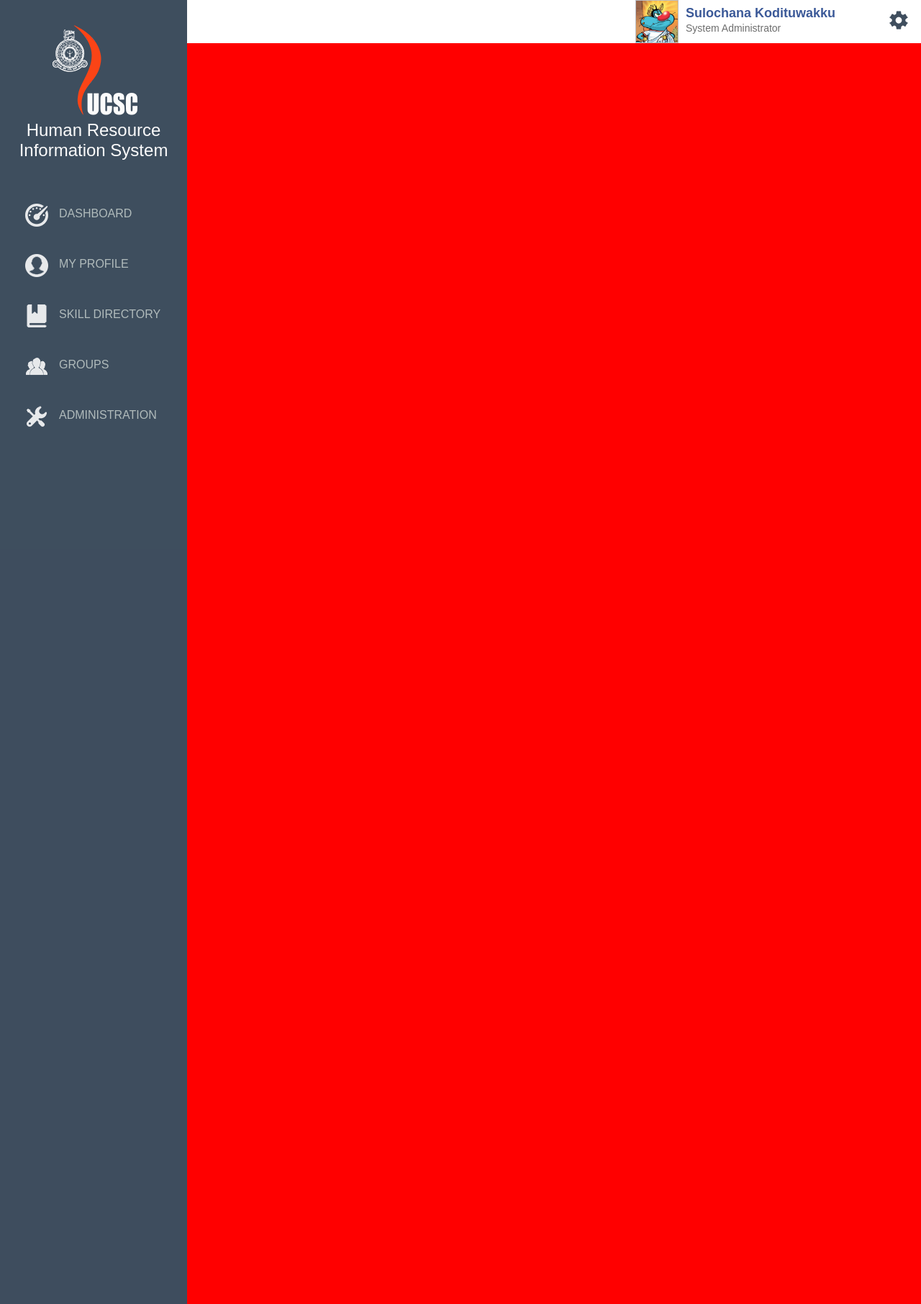
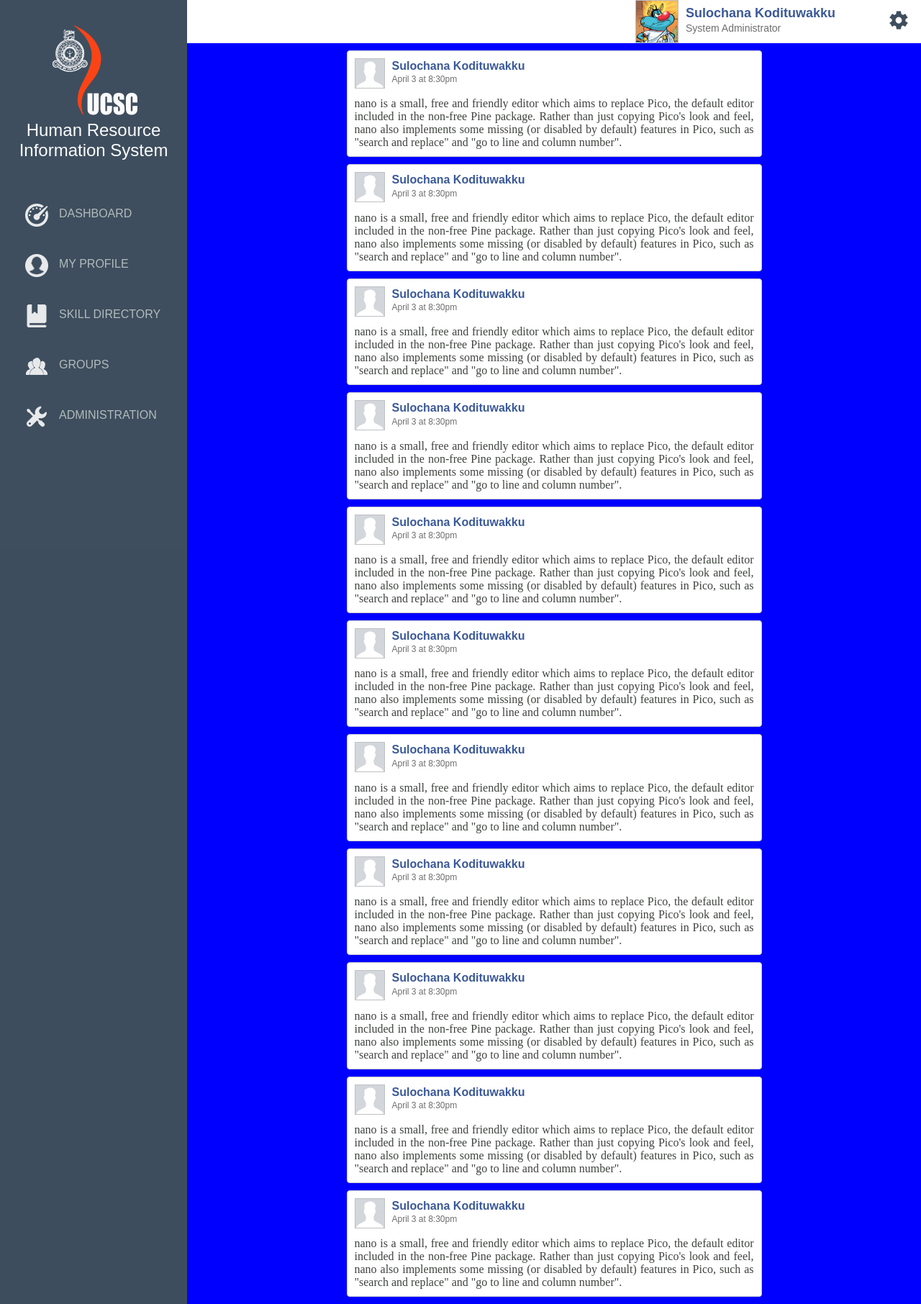
Before and after one commit to heysulo/hris, a PHP site: page /app/view/templates/profile.php in a window 1280 px wide. Shown: the whole page at 72% size. Run offline with PHP 8.4, Linux system fonts and the light colour scheme.

Commit message:
Bottom panel as php

```diff
--- /dev/null
+++ b/app/view/templates/bottom_panel.php
@@ -0,0 +1,27 @@
+<div class="bottomPanel">
+	 <?php
+		for ($x = 0; $x <= 10; $x++) {
+
+	?>
+	<div class="cbox">
+        <div class="cbox_header">
+            <div>
+                <div><img class="cbox_div_propic" src="../../../public/img/defimg.jpg"></div>
+                <div class="cbox_profile_title">Sulochana Kodituwakku</div>
+                <div class="cbox_timestamp">April 3 at 8:30pm</div>
+            </div>
+
+        </div>
+        <br>
+        <div class="cbox_content_txt"> nano  is  a  small,  free  and  friendly  editor  which aims to replace Pico, the default editor
+       included in the non-free Pine package.  Rather than just copying Pico's look and feel, nano also
+       implements  some missing (or disabled by default) features in Pico, such as "search and replace"
+       and "go to line and column number".
+        </div>
+    </div>
+    <?php
+
+	}
+    ?>
+
+</div>
--- a/app/view/templates/profile.php
+++ b/app/view/templates/profile.php
@@ -6,14 +6,9 @@
     <link rel="stylesheet" type="text/css" href="../../../public/css/artista.css">
 </head>
 <body class="clearfix">
-
-<div id="overlay"></div>
-
 	<?php include_once('side_panel.php'); ?>
-
-
 	<?php include_once('top_pane.php'); ?>
-
+	<?php include_once('bottom_panel.php'); ?>
 
 
 	<script src="../../../public/js/jquery-2.2.4.min.js"></script>
--- a/app/view/templates/top_pane.php
+++ b/app/view/templates/top_pane.php
@@ -1,5 +1,4 @@
-<div class="rightPane" style="background-color:red">
-    <div class="panelTop">
+<div class="panelTop">
         <div class="divadjustment">
             <div class="topbox_account_settings"></div>
             <div class="top_dropdown">
@@ -17,5 +16,4 @@
             </div>
 
         </div>
-    </div>
 </div>
--- a/public/css/artista.css
+++ b/public/css/artista.css
@@ -268,23 +268,12 @@ text-shadow: 0 0 5px rgba(0,0,0,0.5);
 }
 
 /*~~~~TOPPANE~~~~~~*/
-.test{
-    background-color: red;
-    border: 1px solid red;
-    z-index: 3;
-}
-
-.test:hover{
-    background-color: blue;
-    border: 10px solid red;
-}
-
 .panelTop{
     float: left;
     margin: 0;
     background-color: #fff;
     height: 60px;
-    width: 100%;
+    width: calc(100% - 260px);
 }
 
 .topprofilecontent{
@@ -411,20 +400,23 @@ text-shadow: 0 0 5px rgba(0,0,0,0.5);
 }
 
 /*~~~~BOTPANE~~~~~~*/
-.panelBottom{
-    float: left;
-    margin: 0;
-    background-color: #EFF3F4;
+.bottomPanel{
+    float: right;
+    margin: 0px;
+    background-color: blue;
+    width: calc(100% - 260px);
     height: calc(100% - 60px);
-    width: 100%;
     overflow: auto;
+    z-index: 3;
 }
+
 
 
 
 /*~~~~LEFTPANE~~~~~~~~~~~~~~~~~~~~~*/
 .clearfix {
     margin: 0;
+    height: 100%;
 }
 
 .ucsclogo{
```
Lines whose indentation alone changed are shown as unchanged.
